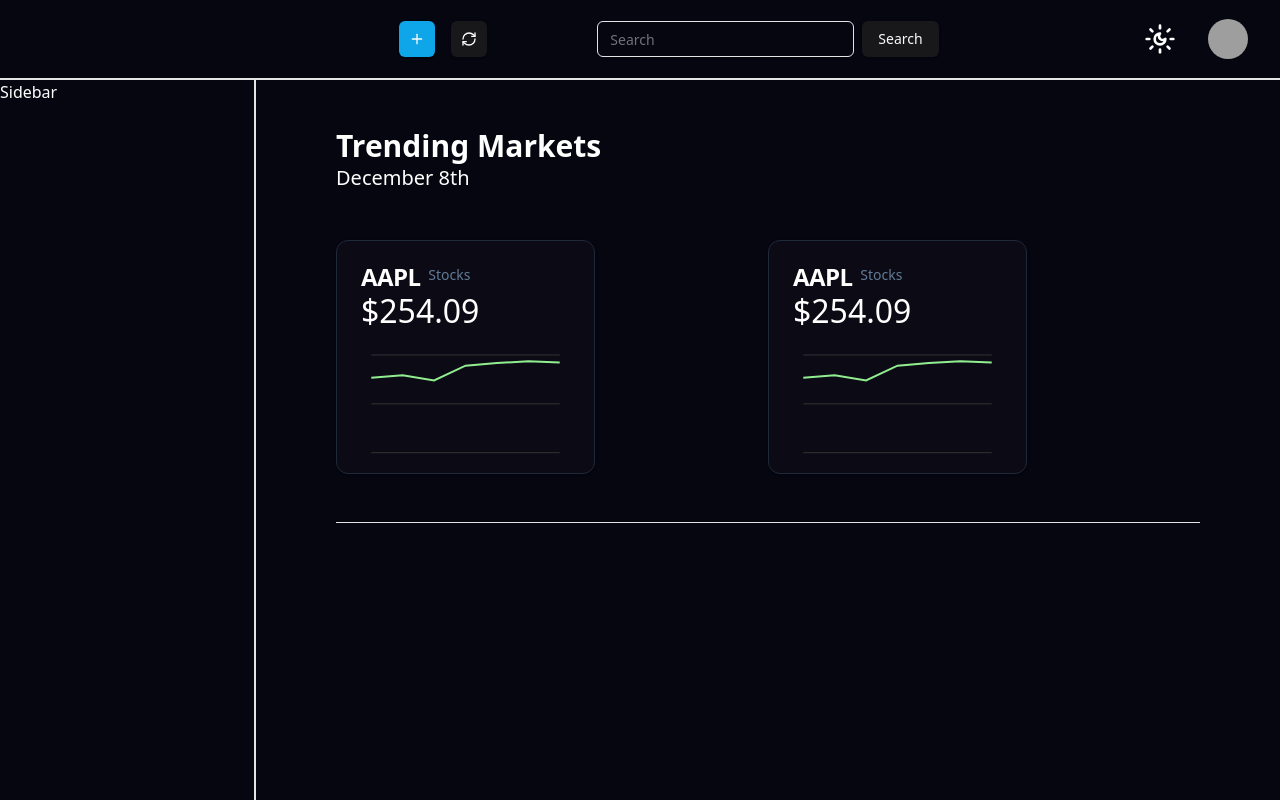
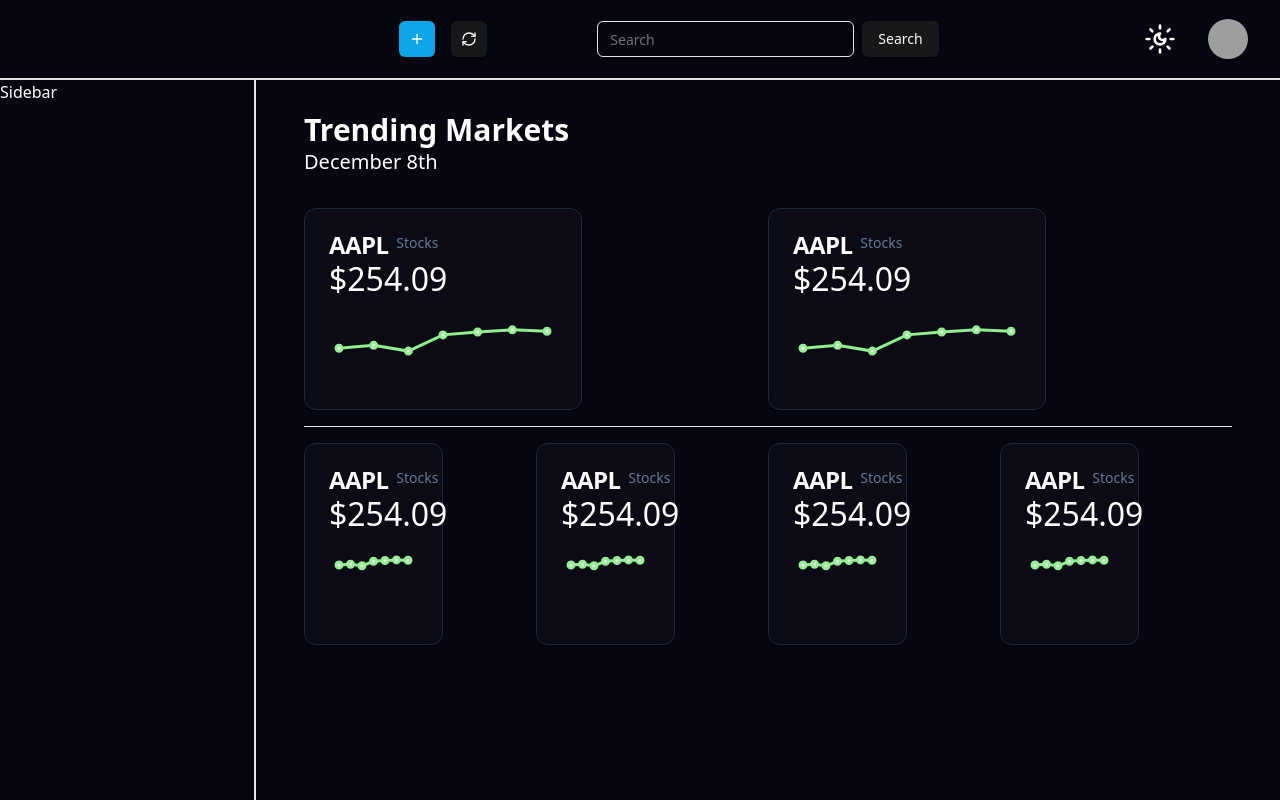
Before and after one commit to ZVKubajak/Eyero, a Next.js app in the folder client/: page /dashboard in a window 1280 px wide. Built offline with nearby package versions, Linux system fonts and the light colour scheme; grey boxes are pictures that could not be loaded.

Commit message:
Added Chart Grid Layout

```diff
--- a/client/src/app/dashboard/(overview)/page.tsx
+++ b/client/src/app/dashboard/(overview)/page.tsx
@@ -3,18 +3,25 @@
 
 const Page = () => {
   return (
-    <main className="mx-20 my-12">
+    <main className="mx-12 my-8">
       <div>
         <header>
           <h1 className="text-3xl font-semibold">Trending Markets</h1>
           <h2 className="text-xl">December 8th</h2>
         </header>
         <div>
-          <div className="grid grid-cols-2 mt-12 pb-12 border-b">
+          <div className="grid grid-cols-2 mt-8 pb-4 border-b">
+            <Chart />
+            <Chart />
+          </div>
+          <div className="grid grid-cols-4 mt-4">
+            <Chart />
+            <Chart />
             <Chart />
             <Chart />
           </div>
         </div>
+        {/* News Goes Here */}
       </div>
     </main>
   );
--- a/client/src/app/ui/dashboard/Chart/chart.tsx
+++ b/client/src/app/ui/dashboard/Chart/chart.tsx
@@ -44,7 +44,7 @@
         </div>
         <CardDescription id="chart-card-price">$254.09</CardDescription>
       </CardHeader>
-      <CardContent className="h-32 overflow-hidden">
+      <CardContent className="h-24 overflow-hidden">
         <ChartContainer config={chartConfig}>
           <LineChart
             width={300}
@@ -57,7 +57,7 @@
               bottom: 10,
             }}
           >
-            <CartesianGrid vertical={false} stroke="#333" />
+            <CartesianGrid vertical={false} horizontal={false} stroke="#333" />
             <ChartTooltip
               cursor={true}
               content={<ChartTooltipContent indicator="dot" hideLabel />}
@@ -66,8 +66,8 @@
               dataKey="price"
               type="linear"
               stroke="lightgreen"
-              strokeWidth={2}
-              dot={false}
+              strokeWidth={3}
+              dot={true}
             />
           </LineChart>
         </ChartContainer>
```
